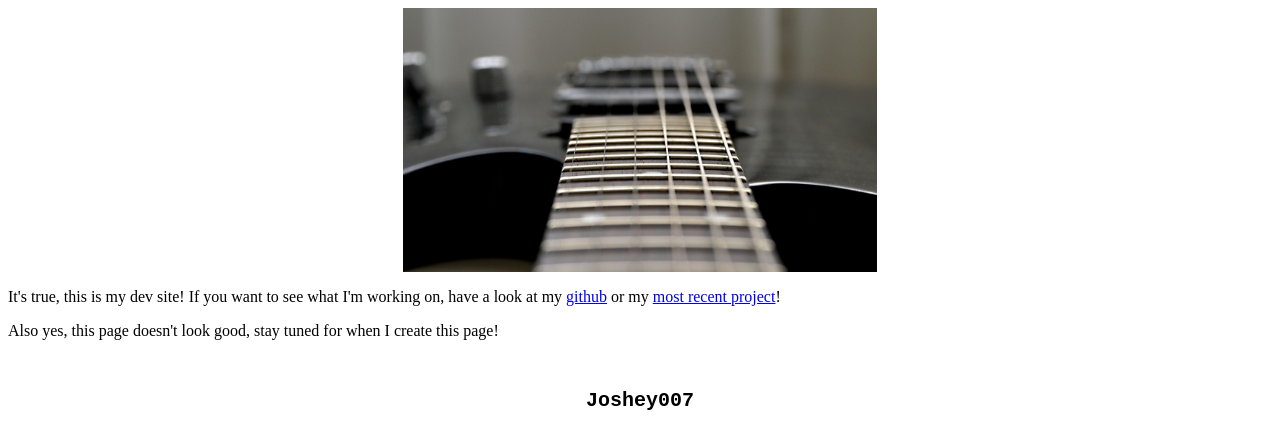
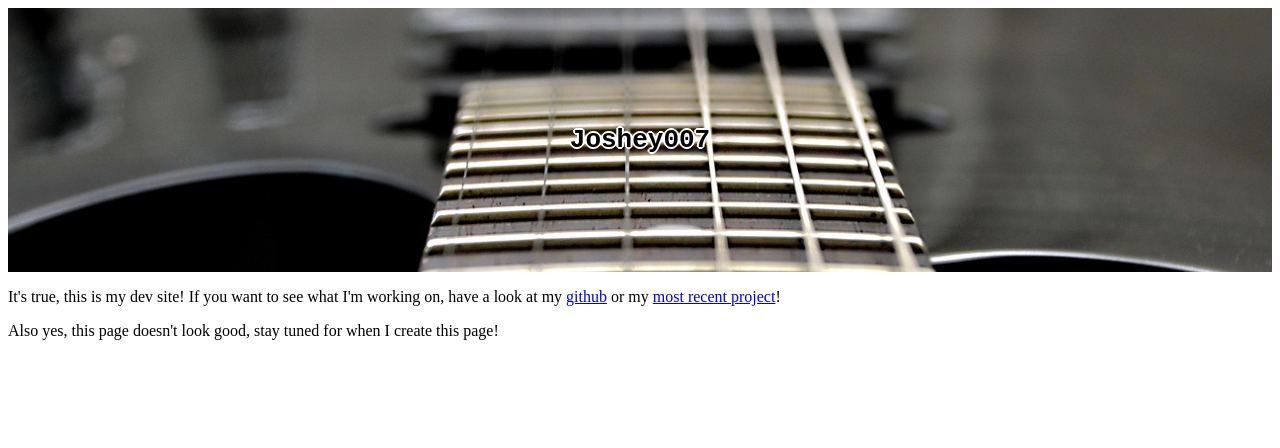
Before and after one commit to SupaSonic007/SupaSonic007.github.io, a plain HTML site: page index.html in a window 1280 px wide. Drawn offline with Linux system fonts and the light colour scheme.

Commit message:
Fix text over image

```diff
--- a/index.html
+++ b/index.html
@@ -9,8 +9,8 @@
   <meta name="keywords" content="joshey007, dev, repository, projects, bio">
   <meta name="author" content="joshey007">
   <meta name="viewport" content="width=device-width, initial-scale=1.0">
-  <link rel="icon" type="image/x-icon" href="/media/favicon.ico">
-  <link rel="stylesheet" href="/style.css">
+  <link rel="icon" type="image/x-icon" href="./media/favicon.ico">
+  <link rel="stylesheet" href="./style.css">
 </head>
 
 <body>
@@ -19,7 +19,7 @@
 
   </div>
   <div class="banner">
-    <img width="100%" height="33%" src="/media/banner.jpg">
+    <img width="100%" height="33%" src="./media/banner.jpg">
     <span class="header">Joshey007</span>
   </div>
 
--- a/style.css
+++ b/style.css
@@ -8,18 +8,25 @@ html {
   top: 50%;
   left: 50%;
   transform: translate(-50%, -50%);
-  font-size: x-large;
+  font-size: xx-large;
   font-weight: bold;
   font-family: monospace;
+  text-shadow: 2px 0 #fff, -2px 0 #fff, 0 2px #fff, 0 -2px #fff,
+               1px 1px #fff, -1px -1px #fff, 1px -1px #fff, -1px 1px #fff;
 }
 
 .banner {
+  position: relative;
+  text-align: center;
+  color: black;
   display: block;
   height: 33vh;
+  width: 100%;
 }
 
 .banner img {
+  position:relative;
   width: 100%;
-  height: 33vh;
-  object-fit: contain;
+  height:100%;
+  object-fit: cover;
 }
```
